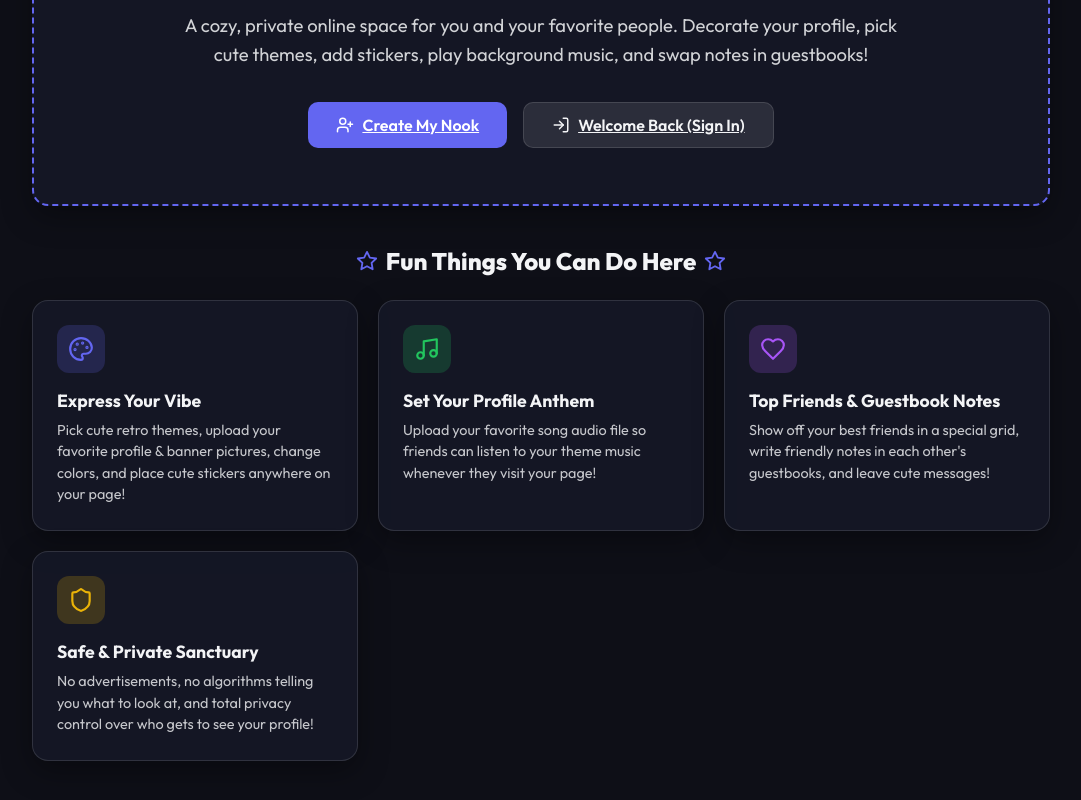
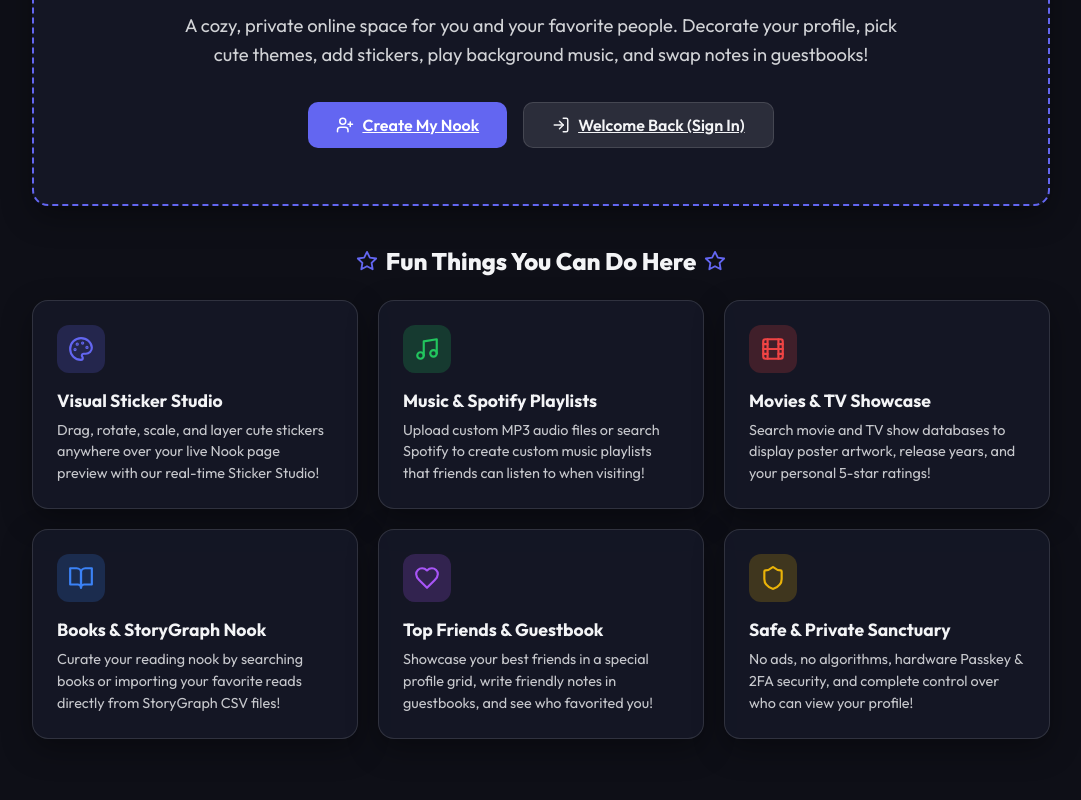
Before and after one commit to TylerHats/WebNook, a React (Vite) app in the folder frontend/: page / in a window 1280 px wide. Shown: the part 274-1074 px from the top of the page, without its empty margins (99-1180 px from the left). Built offline with nearby package versions, Linux system fonts and the light colour scheme; no server answers.

Commit message:
Release v2.0.2 - Updated Homepage features showcase and GitHub & Docker Hub README documentation

```diff
--- a/frontend/package.json
+++ b/frontend/package.json
@@ -1,7 +1,7 @@
 {
   "name": "webnook-frontend",
   "private": true,
-  "version": "2.0.1",
+  "version": "2.0.2",
   "type": "module",
   "scripts": {
     "dev": "vite",
--- a/frontend/src/pages/HomePage.tsx
+++ b/frontend/src/pages/HomePage.tsx
@@ -1,7 +1,7 @@
 import React, { useEffect, useState } from 'react';
 import { Link } from 'react-router-dom';
 import { useAuth } from '../context/AuthContext';
-import { Sparkles, Palette, Music, Users, Shield, UserPlus, LogIn, Heart, Home, Star, Smile } from 'lucide-react';
+import { Sparkles, Palette, Music, Users, Shield, UserPlus, LogIn, Heart, Home, Star, Smile, Film, BookOpen } from 'lucide-react';
 
 export const HomePage: React.FC = () => {
   const { user } = useAuth();
@@ -69,9 +69,9 @@ export const HomePage: React.FC = () => {
           <div style={{ width: '48px', height: '48px', borderRadius: '12px', background: 'rgba(99, 102, 241, 0.2)', display: 'flex', alignItems: 'center', justifyContent: 'center', marginBottom: '1rem', color: 'var(--accent-color)' }}>
             <Palette size={26} />
           </div>
-          <h3 style={{ fontSize: '1.1rem', fontWeight: 700, marginBottom: '0.5rem' }}>Express Your Vibe</h3>
+          <h3 style={{ fontSize: '1.1rem', fontWeight: 700, marginBottom: '0.5rem' }}>Visual Sticker Studio</h3>
           <p style={{ fontSize: '0.9rem', opacity: 0.8, lineHeight: 1.5 }}>
-            Pick cute retro themes, upload your favorite profile & banner pictures, change colors, and place cute stickers anywhere on your page!
+            Drag, rotate, scale, and layer cute stickers anywhere over your live Nook page preview with our real-time Sticker Studio!
           </p>
         </div>
 
@@ -79,9 +79,29 @@ export const HomePage: React.FC = () => {
           <div style={{ width: '48px', height: '48px', borderRadius: '12px', background: 'rgba(34, 197, 94, 0.2)', display: 'flex', alignItems: 'center', justifyContent: 'center', marginBottom: '1rem', color: '#22c55e' }}>
             <Music size={26} />
           </div>
-          <h3 style={{ fontSize: '1.1rem', fontWeight: 700, marginBottom: '0.5rem' }}>Set Your Profile Anthem</h3>
+          <h3 style={{ fontSize: '1.1rem', fontWeight: 700, marginBottom: '0.5rem' }}>Music & Spotify Playlists</h3>
           <p style={{ fontSize: '0.9rem', opacity: 0.8, lineHeight: 1.5 }}>
-            Upload your favorite song audio file so friends can listen to your theme music whenever they visit your page!
+            Upload custom MP3 audio files or search Spotify to create custom music playlists that friends can listen to when visiting!
+          </p>
+        </div>
+
+        <div className="nook-panel">
+          <div style={{ width: '48px', height: '48px', borderRadius: '12px', background: 'rgba(239, 68, 68, 0.2)', display: 'flex', alignItems: 'center', justifyContent: 'center', marginBottom: '1rem', color: '#ef4444' }}>
+            <Film size={26} />
+          </div>
+          <h3 style={{ fontSize: '1.1rem', fontWeight: 700, marginBottom: '0.5rem' }}>Movies & TV Showcase</h3>
+          <p style={{ fontSize: '0.9rem', opacity: 0.8, lineHeight: 1.5 }}>
+            Search movie and TV show databases to display poster artwork, release years, and your personal 5-star ratings!
+          </p>
+        </div>
+
+        <div className="nook-panel">
+          <div style={{ width: '48px', height: '48px', borderRadius: '12px', background: 'rgba(59, 130, 246, 0.2)', display: 'flex', alignItems: 'center', justifyContent: 'center', marginBottom: '1rem', color: '#3b82f6' }}>
+            <BookOpen size={26} />
+          </div>
+          <h3 style={{ fontSize: '1.1rem', fontWeight: 700, marginBottom: '0.5rem' }}>Books & StoryGraph Nook</h3>
+          <p style={{ fontSize: '0.9rem', opacity: 0.8, lineHeight: 1.5 }}>
+            Curate your reading nook by searching books or importing your favorite reads directly from StoryGraph CSV files!
           </p>
         </div>
 
@@ -89,9 +109,9 @@ export const HomePage: React.FC = () => {
           <div style={{ width: '48px', height: '48px', borderRadius: '12px', background: 'rgba(168, 85, 247, 0.2)', display: 'flex', alignItems: 'center', justifyContent: 'center', marginBottom: '1rem', color: '#a855f7' }}>
             <Heart size={26} />
           </div>
-          <h3 style={{ fontSize: '1.1rem', fontWeight: 700, marginBottom: '0.5rem' }}>Top Friends & Guestbook Notes</h3>
+          <h3 style={{ fontSize: '1.1rem', fontWeight: 700, marginBottom: '0.5rem' }}>Top Friends & Guestbook</h3>
           <p style={{ fontSize: '0.9rem', opacity: 0.8, lineHeight: 1.5 }}>
-            Show off your best friends in a special grid, write friendly notes in each other's guestbooks, and leave cute messages!
+            Showcase your best friends in a special profile grid, write friendly notes in guestbooks, and see who favorited you!
           </p>
         </div>
 
@@ -101,7 +121,7 @@ export const HomePage: React.FC = () => {
           </div>
           <h3 style={{ fontSize: '1.1rem', fontWeight: 700, marginBottom: '0.5rem' }}>Safe & Private Sanctuary</h3>
           <p style={{ fontSize: '0.9rem', opacity: 0.8, lineHeight: 1.5 }}>
-            No advertisements, no algorithms telling you what to look at, and total privacy control over who gets to see your profile!
+            No ads, no algorithms, hardware Passkey & 2FA security, and complete control over who can view your profile!
           </p>
         </div>
       </div>
--- a/package.json
+++ b/package.json
@@ -1,6 +1,6 @@
 {
   "name": "webnook",
-  "version": "2.0.1",
+  "version": "2.0.2",
   "description": "A friend-group centric, customizable self-hosted social media platform inspired by MySpace.",
   "private": true,
   "scripts": {
```
Also changed, not shown: 2 other files (tests, documents, lock files or other folders).
